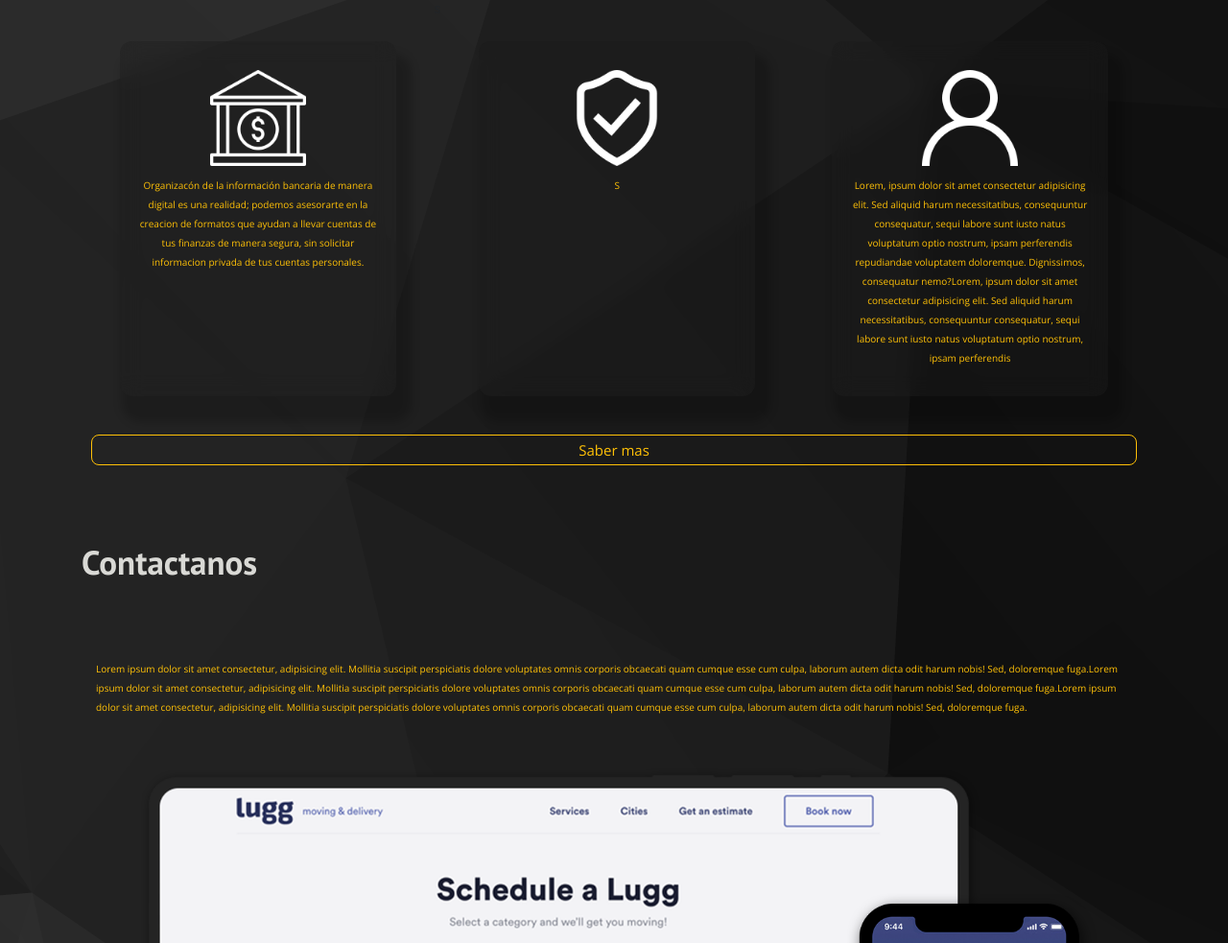
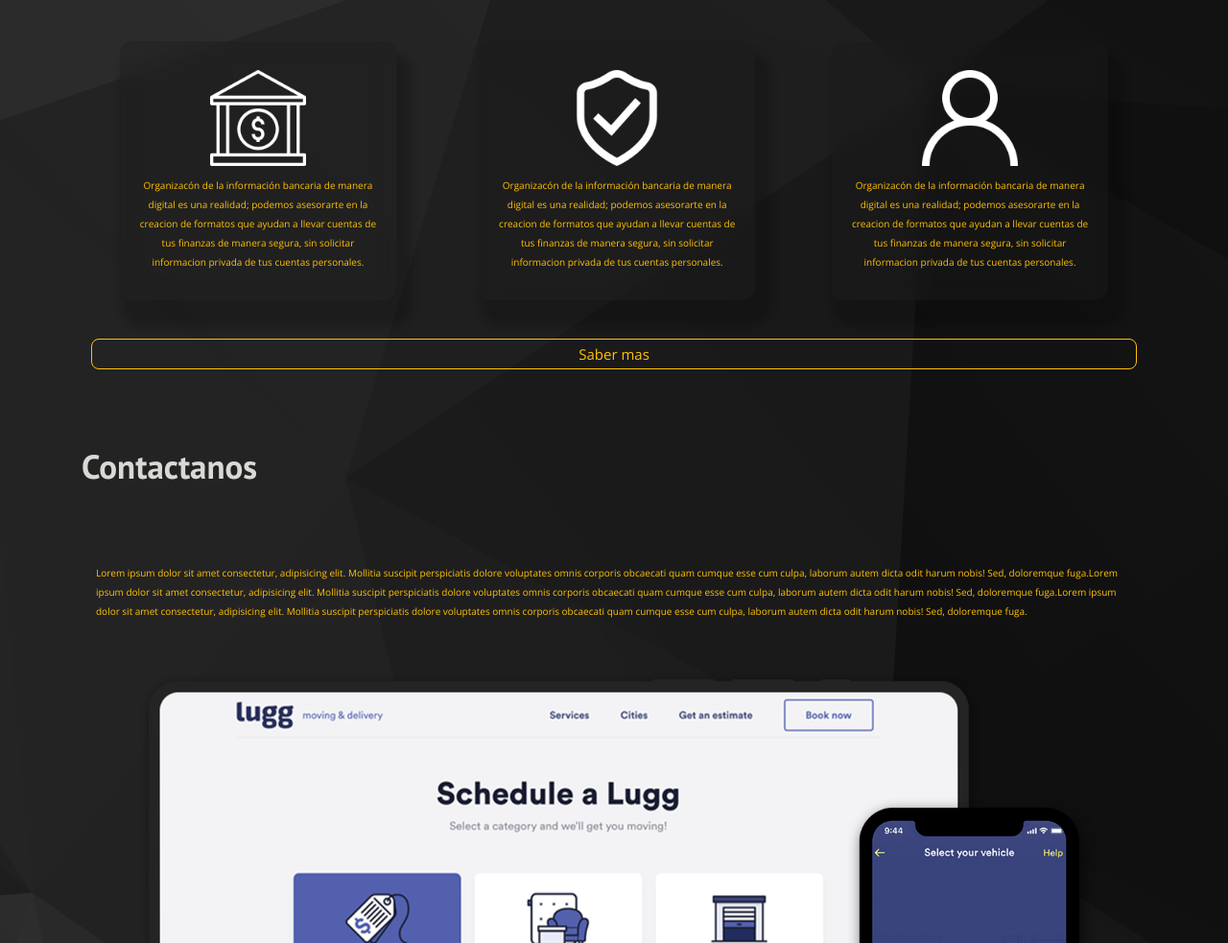
Before and after one commit to CarlosBorrero141/chekando2.0, a website: page index.html in a window 1280 px wide. Shown: the part 2253-3236 px from the top of the page at 96% size. Drawn offline with nearby package versions, Linux system fonts and the light colour scheme.

Commit message:
modificaiones

```diff
--- a/index.html
+++ b/index.html
@@ -157,20 +157,14 @@
         <div class="personalServicio text-warning col-md">
           <img src="img/proteger.png" alt="proteger" /><!--Aca iria un Icono-->
           <p>
-            S
+            Organizacón de la información bancaria de manera digital es una realidad; podemos asesorarte en la creacion de formatos que ayudan a llevar cuentas de tus finanzas de manera segura, sin solicitar informacion privada de tus cuentas personales.
           </p>
         </div>
 
         <div class="personalServicio text-warning col-md">
           <img src="img/usuario.png" alt="usuario" /><!--Aca iria un Icono-->
           <p>
-            Lorem, ipsum dolor sit amet consectetur adipisicing elit. Sed
-            aliquid harum necessitatibus, consequuntur consequatur, sequi labore
-            sunt iusto natus voluptatum optio nostrum, ipsam perferendis
-            repudiandae voluptatem doloremque. Dignissimos, consequatur
-            nemo?Lorem, ipsum dolor sit amet consectetur adipisicing elit. Sed
-            aliquid harum necessitatibus, consequuntur consequatur, sequi labore
-            sunt iusto natus voluptatum optio nostrum, ipsam perferendis
+            Organizacón de la información bancaria de manera digital es una realidad; podemos asesorarte en la creacion de formatos que ayudan a llevar cuentas de tus finanzas de manera segura, sin solicitar informacion privada de tus cuentas personales.
           </p>
         </div>
         </div>
```
